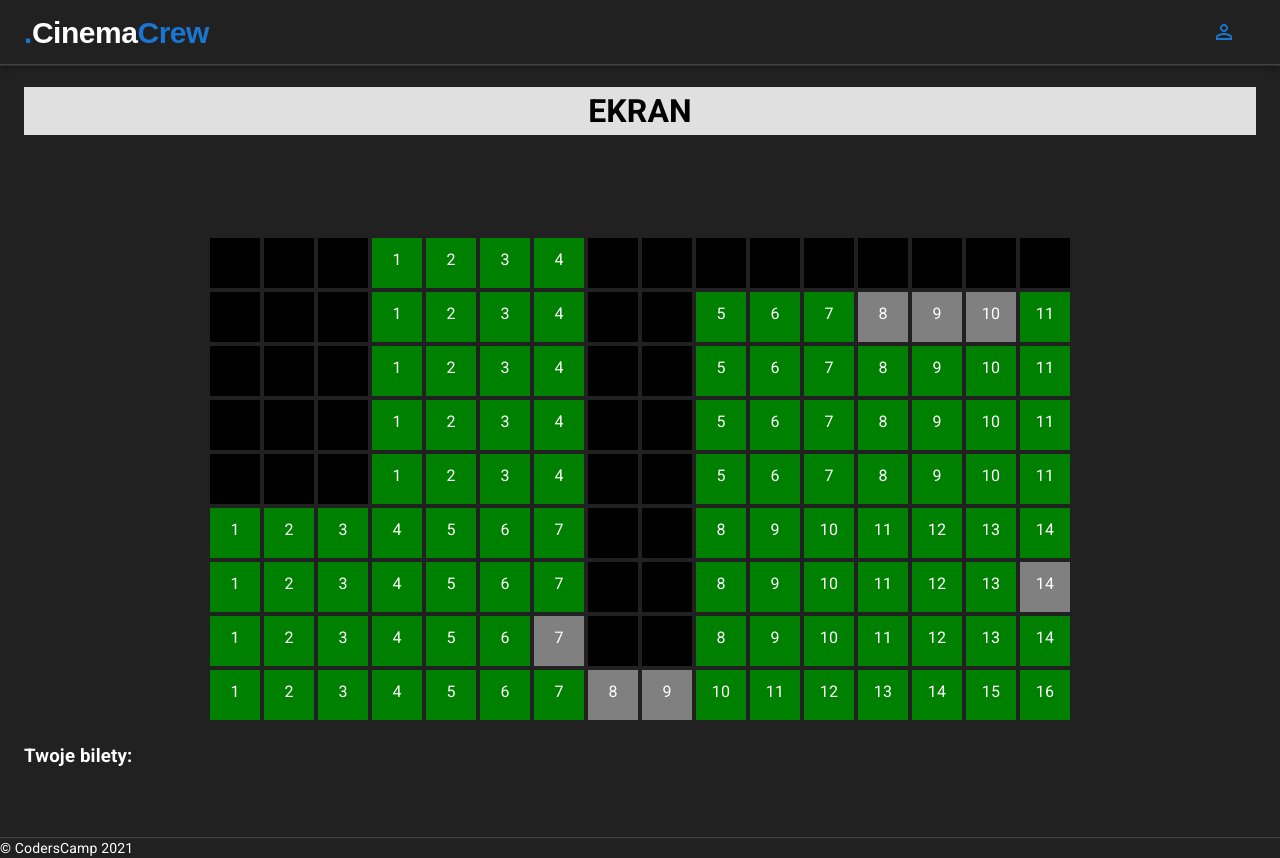
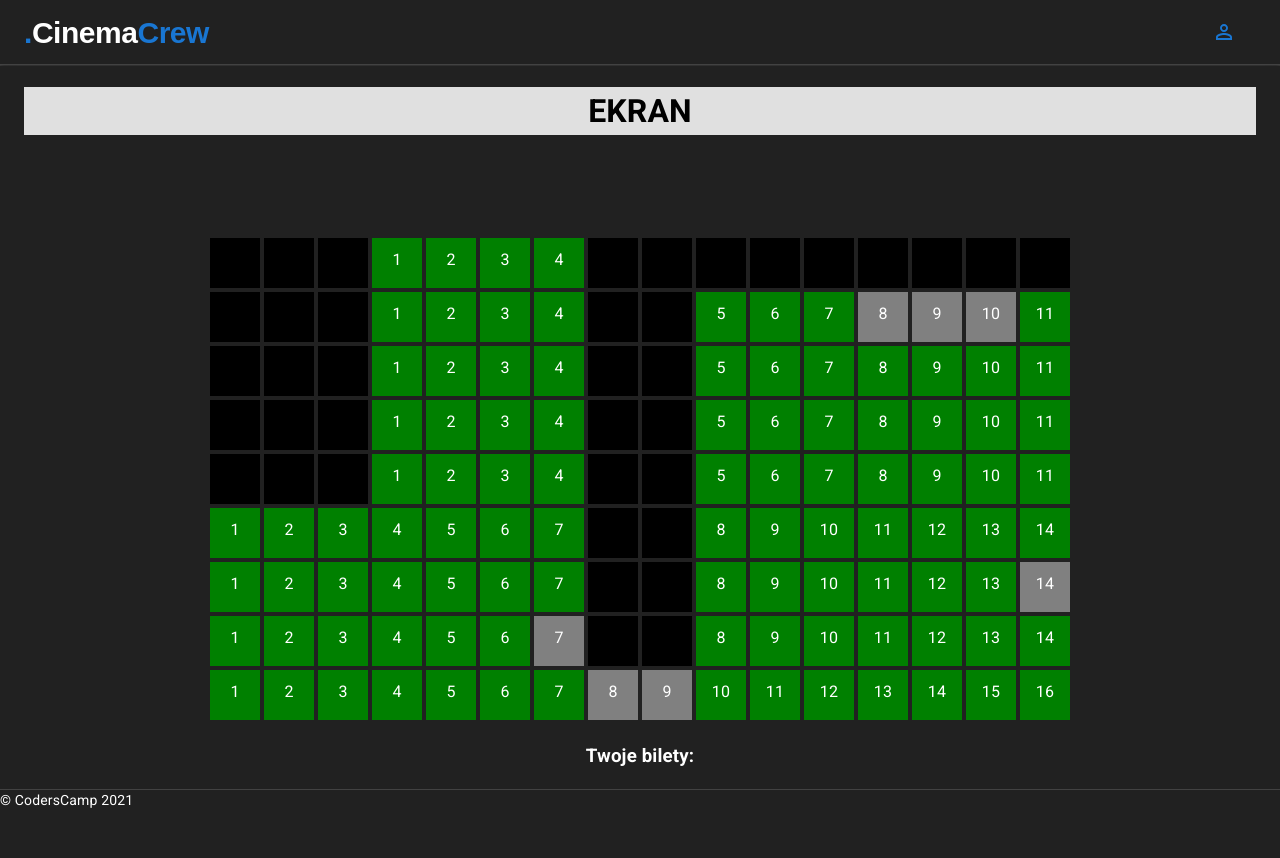
Before and after one commit to kacperzolkiewski/Cinema-project, a React (Create React App) app in the folder frontend/: page /seatsReservation in a window 1280 px wide. After the commit the page ends 810 px from the top, so only its background shows below. Built offline with nearby package versions, Linux system fonts and the light colour scheme; a web font is replaced by a local one.

Commit message:
Sending data to checkout (#72)

```diff
--- a/frontend/src/views/SeatsReservation/BuyButtonComponent.tsx
+++ b/frontend/src/views/SeatsReservation/BuyButtonComponent.tsx
@@ -1,34 +1,58 @@
+import Button from "@material-ui/core/Button"
 import CSS from "csstype"
 import { Component } from "react"
+import { Link } from "react-router-dom"
+import { Ticket } from "./Ticket.Model"
 
-export class BuyButtonComponent extends Component {
-  constructor(props: {} | Readonly<{}>) {
+interface ITicket {
+  tickets: Ticket[]
+  key: string
+}
+
+interface ITicketState {
+  tickets: Ticket[]
+  isReady: boolean
+}
+
+export class BuyButtonComponent extends Component<ITicket, ITicketState> {
+  constructor(props: ITicket | Readonly<ITicket>) {
     super(props)
-    this.state = { isReady: false }
+    this.state = {
+      tickets: this.props.tickets,
+      isReady: false
+    }
   }
 
   componentDidMount() {
     this.setState({ isReady: true })
   }
 
+  private submitHandler = (): void => {
+    typeof window !== "undefined" &&
+      window.localStorage.setItem("tickets", JSON.stringify(this.state.tickets))
+  }
+
   render() {
     const SeatReservationCss: CSS.Properties = {
-      margin: "auto",
-      padding: "5px",
       width: "15%",
       background: "linear-gradient(270deg, #6E093A 1.67%, #BF1063 100%)",
       border: "2px solid #BF1063",
       boxSizing: "border-box",
       borderRadius: "4px",
       color: "#FFFFFF",
-      textAlign: "center",
-      fontSize: "1.5em"
+      fontSize: "1.5em",
+      margin: "1em"
     }
 
     return (
-      <div style={SeatReservationCss}>
-        <p>KUP BILETY</p>
-      </div>
+      <Button
+        to="/checkout"
+        component={Link}
+        onClick={this.submitHandler}
+        style={SeatReservationCss}
+      >
+        KUP BILETY
+      </Button>
     )
   }
 }
--- a/frontend/src/views/SeatsReservation/HallComponent.tsx
+++ b/frontend/src/views/SeatsReservation/HallComponent.tsx
@@ -53,7 +53,8 @@ export class HallComponent extends Component<
       textAlign: "center",
       color: "black",
       backgroundColor: "#e0e0e0",
-      marginBottom: "100px"
+      marginBottom: "100px",
+      width: "100%"
     }
 
     return (
--- a/frontend/src/views/SeatsReservation/SeatsReservation.tsx
+++ b/frontend/src/views/SeatsReservation/SeatsReservation.tsx
@@ -1,3 +1,4 @@
+import CSS from "csstype"
 import { Component } from "react"
 import { BuyButtonComponent } from "./BuyButtonComponent"
 import { HallComponent } from "./HallComponent"
@@ -88,27 +89,27 @@ export class SeatsReservation extends Component<
   }
 
   render() {
+    const justifyCenter: CSS.Properties = {
+      display: "flex",
+      justifyContent: "center",
+      alignItems: "center",
+      flexWrap: "wrap"
+    }
+
     return (
-      <div>
+      <div style={justifyCenter}>
         <HallComponent
           seats={this.state.seats}
           onSeatSelection={this.onSeatSelection}
           key={`seats-${this.state.tickets.length}-${this.state.changeTimestamp}`}
         />
-
         <TicketSection
           tickets={this.state.tickets}
           onTicketChange={this.onTicketChange}
           key={`tickets-${this.state.tickets.length}-${this.state.changeTimestamp}`}
         />
-
-        <br />
-        <br />
-
-        {this.state.tickets.length > 0 ? (
-          <BuyButtonComponent key={"BuyButton"} />
-        ) : (
-          <></>
+        {this.state.tickets.length > 0 && (
+          <BuyButtonComponent tickets={this.state.tickets} key={"BuyButton"} />
         )}
       </div>
     )
--- a/frontend/src/views/SeatsReservation/TicketSection.tsx
+++ b/frontend/src/views/SeatsReservation/TicketSection.tsx
@@ -32,11 +32,17 @@ export class TicketSection extends Component<
       display: "flex",
       flexDirection: "row",
       flexWrap: "wrap",
-      justifyContent: "center"
+      justifyContent: "center",
+      width: "100%"
+    }
+
+    const sectionStyles: CSS.Properties = {
+      width: "100%",
+      textAlign: "center"
     }
 
     return (
-      <section>
+      <section style={sectionStyles}>
         <h3>Twoje bilety:</h3>
 
         <div style={ticketListCss}>
```
